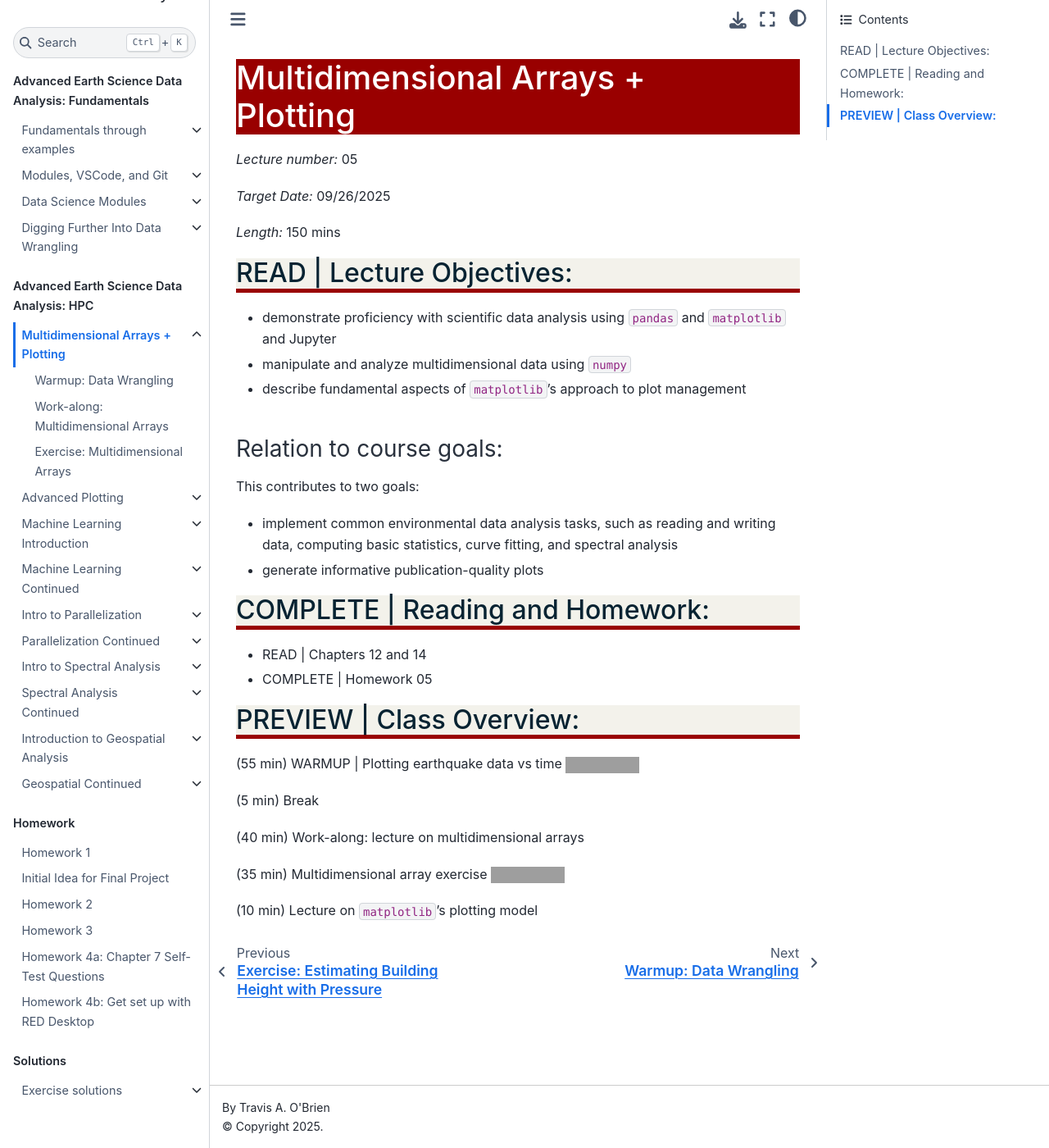
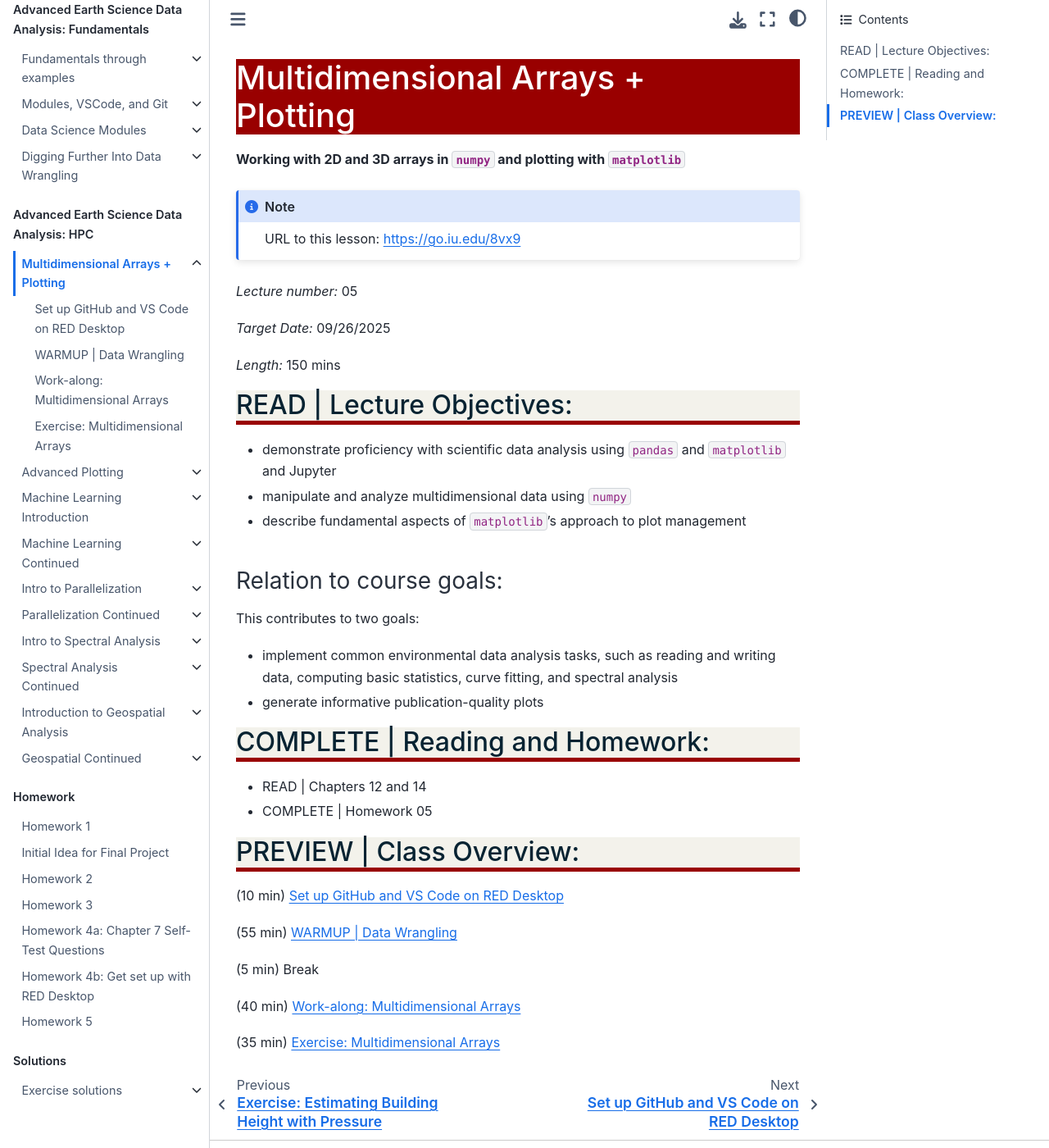
Before and after one commit to taobrienlbl/advanced_earth_science_data_analysis, a Jupyter Book: the page built from content/lessons/05_multidimensional_arrays_also_plotting/05_multidimensional_arrays_also_plotting.md, in a window 1280 px wide and 1400 px high. Shown: the whole window at 82% size. Built offline with Jupyter Book 1.0.4 settings and Sphinx 7.4.7 and the Sphinx Book theme 1.1.4, drawn with Linux system fonts in a browser that asks for light colours; pages that are not in the unit, such as notebooks, are missing from menus; some of the changed text lies outside the part shown; grey boxes are pictures that could not be loaded.

Commit message:
Working on lesson 05

````diff
--- a/content/_toc.yml
+++ b/content/_toc.yml
@@ -34,6 +34,7 @@ parts:
     chapters:
     - file: lessons/05_multidimensional_arrays_also_plotting/05_multidimensional_arrays_also_plotting
       sections:
+      - file: lessons/05_multidimensional_arrays_also_plotting/05_setup_git_vscode_on_red
       - file: lessons/05_multidimensional_arrays_also_plotting/05_warmup
       - file: lessons/05_multidimensional_arrays_also_plotting/05_multidimensional_array_lecture_notes
       - file: lessons/05_multidimensional_arrays_also_plotting/05_multidimensional_array_exercise
@@ -78,6 +79,7 @@ parts:
     - file: assignments/03_homework
     - file: assignments/04a_homework
     - file: assignments/04b_homework
+    - file: assignments/05_homework
   - caption: "Solutions"
     chapters:
     - file: solutions/solutions
--- a/content/lessons/05_multidimensional_arrays_also_plotting/05_multidimensional_arrays_also_plotting.md
+++ b/content/lessons/05_multidimensional_arrays_also_plotting/05_multidimensional_arrays_also_plotting.md
@@ -1,4 +1,11 @@
 # Multidimensional Arrays + Plotting
+
+**Working with 2D and 3D arrays in `numpy` and plotting with `matplotlib`**
+
+```{note}
+URL to this lesson: https://go.iu.edu/8vx9
+```
+
 
 *Lecture number:* 05
 
@@ -26,20 +33,12 @@ This contributes to two goals:
 
 ## PREVIEW | Class Overview:
 
-(55 min) WARMUP | Plotting earthquake data vs time
-<a target="_blank" href="https://colab.research.google.com/github/taobrienlbl/advanced_earth_science_data_analysis/blob/fall_2025_iub/content/lessons/05_multidimensional_arrays_also_plotting/05_warmup.ipynb">
-  <img src="https://colab.research.google.com/assets/colab-badge.svg" alt="Open In Colab"/>
-</a>
+(10 min) [](./05_setup_git_vscode_on_red.md)
+
+(55 min) [](./05_warmup.ipynb)
 
 (5 min) Break
 
-(40 min) Work-along: lecture on multidimensional arrays
-<a target="_blank" href="https://colab.research.google.com/github/taobrienlbl/advanced_earth_science_data_analysis/blob/fall_2025_iub/content/lessons/05_multidimensional_arrays_also_plotting/05_multidimensional_array_lecture_notes.ipynb">
-</a>
+(40 min) [](./05_multidimensional_array_lecture_notes.ipynb)
 
-(35 min) Multidimensional array exercise
-<a target="_blank" href="https://colab.research.google.com/github/taobrienlbl/advanced_earth_science_data_analysis/blob/fall_2025_iub/content/lessons/05_multidimensional_arrays_also_plotting/05_multidimensional_array_exercise.ipynb">
-  <img src="https://colab.research.google.com/assets/colab-badge.svg" alt="Open In Colab"/>
-</a>
-
-(10 min) Lecture on `matplotlib`'s plotting model
+(35 min) [](./05_multidimensional_array_exercise.ipynb)
````
Also changed, not shown: content/assignments/05_homework.md (added, +5 -0 lines), content/lessons/05_multidimensional_arrays_also_plotting/05_setup_git_vscode_on_red.md (added, +32 -0 lines), content/lessons/05_multidimensional_arrays_also_plotting/05_warmup.ipynb.
